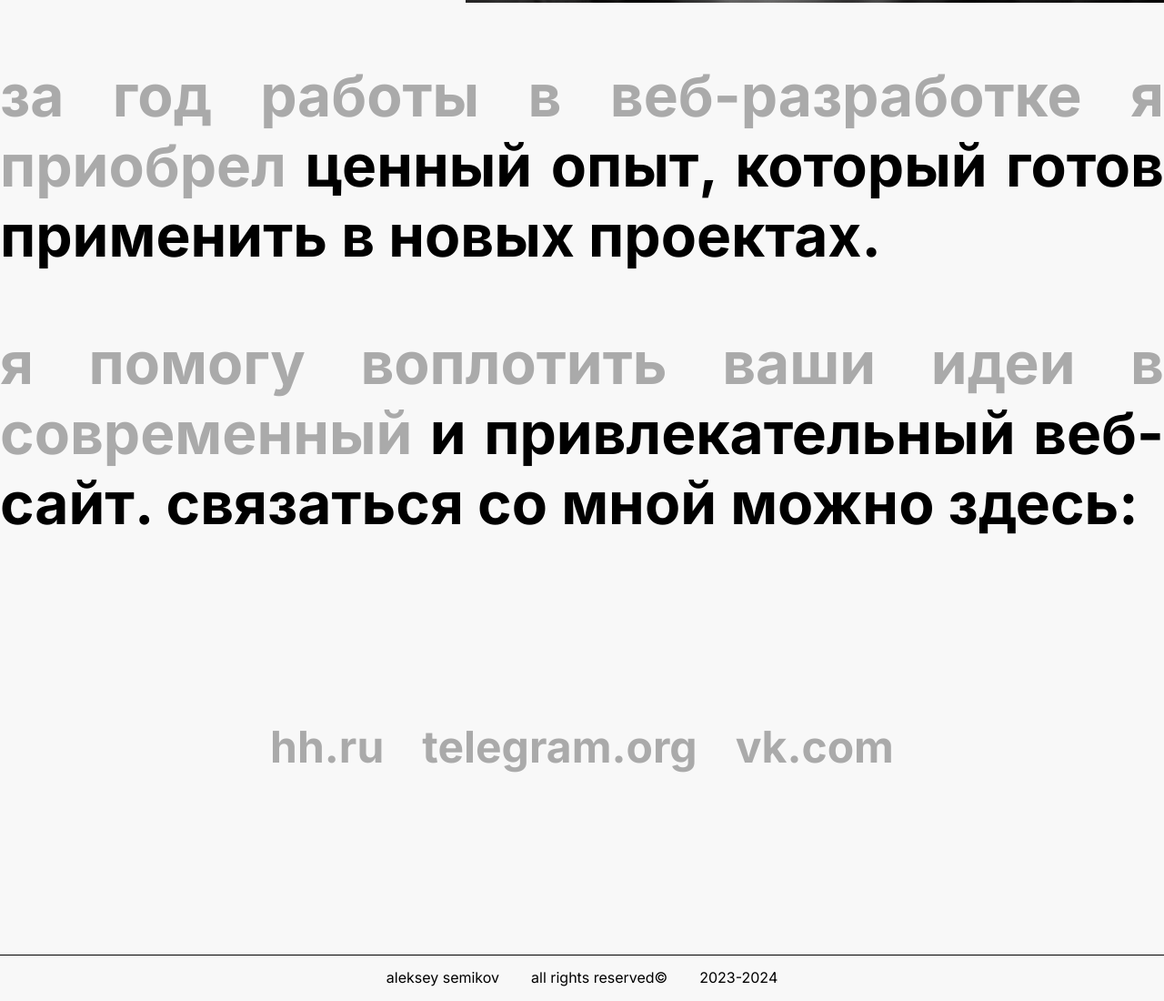
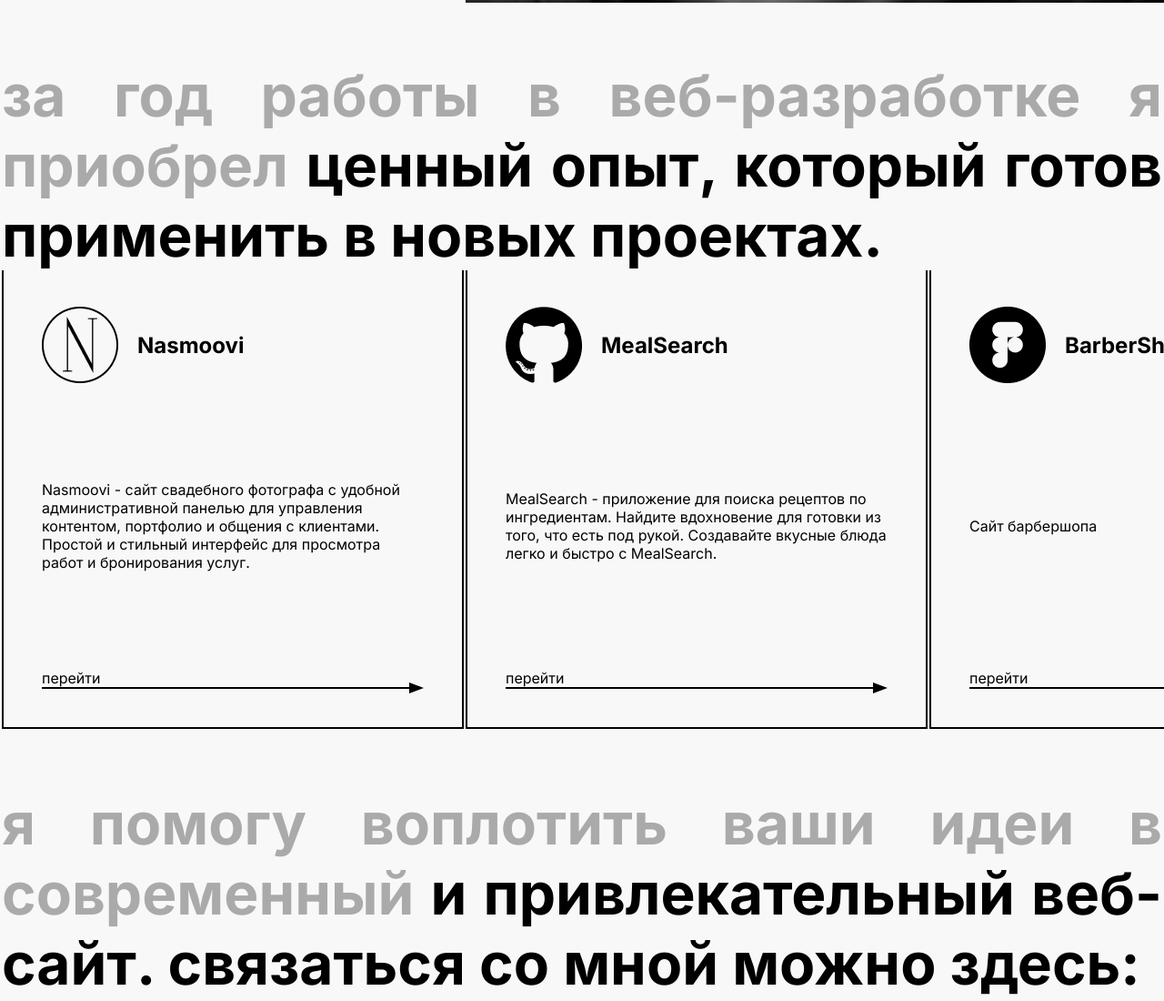
Before and after one commit to sem-a/as, a plain HTML site: page index.html in a window 1280 px wide. Shown: the part 797-1897 px from the top of the page at 91% size. Drawn offline with Linux system fonts and the light colour scheme.

Commit message:
Add files via upload

```diff
--- a/css/style.css
+++ b/css/style.css
@@ -1,6 +1,13 @@
 :root {
     --light: #e2e2e2;
     --dark: #3a3555;
+}
+body::-webkit-scrollbar {
+    width: 5px;
+    background-color: #f8f8f8;
+}
+body::-webkit-scrollbar-thumb {
+    background-color: black;
 }
 
 body {
@@ -49,6 +56,7 @@ a:hover .btn p {
 }
 
 h2.title {
+    padding: 0 2px;
     font-size: 64px;
     font-weight: 700;
     text-align: justify;
@@ -154,8 +162,71 @@ h2.welcome__subtitle {
 
 /* portfolio */
 
+.portfolio {
+    height: 100vh;
+    display: flex;
+    flex-direction: column;
+}
+.portfolio__cards {
+    display: flex;
+    flex-wrap: nowrap; /* Обеспечивает, чтобы карточки не переносились на новую строку */
+    align-items: flex-end;
+    overflow-x: auto; /* Добавляет горизонтальную прокрутку, если карточки не помещаются в контейнер */
+    gap: 2px; /* Расстояние между карточками */
+    flex-grow: 1;
+    padding: 41px 2px 2px 2px;
+}
+/*Убрать полосу прокрутки у элемента*/
+.portfolio__cards::-webkit-scrollbar {
+    width: 0;
+}
 
-
+.portfolio-card {
+    flex: 0 0 auto;
+    width: 508px;
+    height: 508px;
+    border: 2px solid black;
+    transition: all 0.5s ease 0s;
+}
+.portfolio-card:hover {
+    background-color: #e1e1e1;
+    transition: all 0.5s ease 0s;
+}
+.card-container {
+    padding: 42px;
+    height: 100%;
+    display: flex;
+    flex-direction: column;
+    justify-content: space-between;
+}
+.card-title {
+    display: flex;
+    align-items: center;
+    justify-content: flex-start;
+}
+.card-title h3 {
+    font-size: 24px;
+    font-weight: 700;
+    margin-left: 21px;
+}
+.arrow {
+    position: relative;
+    width: calc(100% - 5px);
+    height: 2px;
+    background-color: black;
+}
+.arrow::after {
+    content: "";
+    position: absolute;
+    left: 100%;
+    top: 0;
+    transform: translate(calc(-100% + 5px), calc(-50% + 1px));
+    width: 0;
+    height: 0;
+    border-top: 6px solid transparent;
+    border-bottom: 6px solid transparent;
+    border-left: 16px solid black;
+}
 /*************/
 
 /* contact */
@@ -211,45 +282,62 @@ a.contact-link:hover {
 /* darkmode */
 
 body.darkmode {
-    background-color: #1F1C2F;
+    background-color: #1f1c2f;
     transition: all 0.5s ease 0s;
 }
 body.darkmode .text {
     color: #f8f8f8;
 }
 body.darkmode h1.title {
-    color: #6854D1;
+    color: #6854d1;
 }
 body.darkmode h2.welcome__subtitle {
-    color: #6854D1;
+    color: #6854d1;
 }
 
 body.darkmode .btn {
-    border: 2px solid #6854D1;
+    border: 2px solid #6854d1;
 }
 body.darkmode .btn p {
-    background-color: #6854D1;
+    background-color: #6854d1;
 }
 
 body.darkmode h2.title {
     color: #f8f8f8;
 }
 body.darkmode h2.title span {
-    color: #6854D1;
+    color: #6854d1;
 }
 
 body.darkmode a.contact-link {
     color: #f8f8f8;
 }
 body.darkmode a.contact-link:hover {
-    color: #6854D1;
+    color: #6854d1;
 }
 
 body.darkmode .footer {
     border-top: 1px solid #f8f8f8;
 }
+body.darkmode .portfolio-card {
+    border: 2px solid #f8f8f8;
+    transition: all 0.5s ease 0s;
+}
+body.darkmode .portfolio-card:hover {
+    background-color: rgba(105, 84, 209, 0.20);
+    border: 2px solid #6854d1;
+    transition: all 0.5s ease 0s;
+}
+body.darkmode .card-title h3 {
+    color: #f8f8f8;
+}
+body.darkmode .arrow {
+    background-color: #f8f8f8;
+}
+body.darkmode .arrow::after {
+    border-left: 16px solid #f8f8f8;
+}
 /************/
-
 
 /* адаптив */
 
@@ -326,4 +414,33 @@ body.darkmode .footer {
     .footer__items {
         gap: 14px;
     }
+    .portfolio {
+        height: 100%;
+        display: flex;
+        flex-direction: column;
+    }
+    .portfolio__cards {
+        display: flex;
+        flex-direction: column;
+        align-items: center;
+        justify-content: flex-start;
+        gap: 2px; /* Расстояние между карточками */
+        padding: 41px 2px 2px 2px;
+    }
+    .portfolio-card {
+        width: calc(100vw - 4px);
+        height: calc(100vw - 4px);
+        border: 2px solid black;
+        transition: all 0.5s ease 0s;
+    }
+    .card-container {
+        padding: 21px;
+    }
+    .card-logo img {
+        width: 63px;
+        height: 63px;
+    }
+    .card-title h3 {
+        margin-left: 14px;
+    }
 }
--- /dev/null
+++ b/data/portfolio.json
@@ -0,0 +1,53 @@
+{
+    "portfolio": [
+        {
+            "id": 0,
+            "imgPath": "./img/nasmoovi.png",
+            "title": "Nasmoovi",
+            "description": "Nasmoovi - сайт свадебного фотографа с удобной административной панелью для управления контентом, портфолио и общения с клиентами. Простой и стильный интерфейс для просмотра работ и бронирования услуг.",
+            "link": "https://wed.nasmoovi.ru/"
+        },
+        {
+            "id": 1,
+            "imgPath": "./img/github.png",
+            "title": "MealSearch",
+            "description": "MealSearch - приложение для поиска рецептов по ингредиентам. Найдите вдохновение для готовки из того, что есть под рукой. Создавайте вкусные блюда легко и быстро с MealSearch.",
+            "link": "https://github.com/sem-a/meal-search"
+        },
+        {
+            "id": 2,
+            "imgPath": "./img/figma.png",
+            "title": "BarberShop",
+            "description": "Сайт барбершопа",
+            "link": "https://www.figma.com/design/aEszBmHFXUcelEjXxYj2cF/%D0%93%D1%80%D0%B8%D0%B3%D0%BE%D1%80%D0%B8%D0%B9-%D0%91%D0%B0%D1%80%D0%B1%D0%B5%D1%80%D1%88%D0%BE%D0%BF?node-id=0-1&t=8NAWMKZk6piA5FUN-1"
+        },
+        {
+            "id": 3,
+            "imgPath": "./img/github.png",
+            "title": "a1-test",
+            "description": "Тестовое задание пере собеседование на должность Frontend-разработчика",
+            "link": "https://github.com/sem-a/a1-test/tree/main"
+        },
+        {
+            "id": 4,
+            "imgPath": "./img/figma.png",
+            "title": "Blog",
+            "description": "Дизайн макет для блога",
+            "link": "https://www.figma.com/design/HMzRdLHLsxC6KaYsWp1p5b/%3C%2Fblog%3E?node-id=0-1&t=98ZQGD9mDwKuWoDd-1"
+        },
+        {
+            "id": 5,
+            "imgPath": "./img/github.png",
+            "title": "Approx",
+            "description": "Апроксимация непрерывной модели мультивибратора моделью с конечным множеством состояний. Подробнее можно прочитать в работе перейдя по ссылке",
+            "link": "https://github.com/sem-a/approx"
+        },
+        {
+            "id": 6,
+            "imgPath": "./img/github.png",
+            "title": "Beauty Courses",
+            "description": "Сайт курсов в индустрии красоты",
+            "link": "https://github.com/sem-a/beauty-courses"
+        }
+    ]
+}
--- a/index.html
+++ b/index.html
@@ -59,6 +59,9 @@
                         проектах.</span
                     >
                 </h2>
+                <div class="portfolio__cards">
+
+                </div>
             </div>
             <div class="contact" id="contact">
                 <h2 class="title">
--- a/js/script.js
+++ b/js/script.js
@@ -1,31 +1,92 @@
 const darkModeIsActive = () => {
     const flag = document.querySelector("#darkmodeButton");
     const body = document.querySelector("body");
+    const text = document.querySelector(".darkmode-text");
 
     if (flag.checked) {
-        console.log('убран')
         body.classList.remove("darkmode");
+        text.innerHTML = "Нужна темная тема?";
     } else {
         body.classList.add("darkmode");
+        text.innerHTML = "Нужна светлая тема?";
     }
 };
 
-const darkmodeButton = document.querySelector('#darkmodeButtonContainer');
+const createPortfolioCard = (data) => {
+    const cardsContainer = document.querySelector('.portfolio__cards');
 
-darkmodeButton.addEventListener('click', darkModeIsActive);
+    const portfolioCard = document.createElement('div');
+    portfolioCard.className = 'portfolio-card';
+
+    const cardContainer = document.createElement('div');
+    cardContainer.className = 'card-container';
+
+    const cardTitle = document.createElement('div');
+    cardTitle.className = 'card-title';
+
+    const cardLogo = document.createElement('div');
+    cardLogo.className = 'card-logo';
+    const logoImg = document.createElement('img');
+    logoImg.src = data.imgPath;
+    cardLogo.appendChild(logoImg);
+
+    const cardTitleText = document.createElement('h3');
+    cardTitleText.textContent = data.title;
+    cardTitle.appendChild(cardLogo);
+    cardTitle.appendChild(cardTitleText);
+
+    const cardDescription = document.createElement('div');
+    cardDescription.className = 'card-description';
+    const descriptionText = document.createElement('p');
+    descriptionText.className = 'text';
+    descriptionText.textContent = data.description;
+    cardDescription.appendChild(descriptionText);
+
+    const cardLink = document.createElement('div');
+    cardLink.className = 'card-link';
+    const linkText = document.createElement('p');
+    linkText.className = 'text';
+    linkText.textContent = 'перейти';
+    const arrowDiv = document.createElement('div');
+    arrowDiv.className = 'arrow';
+    cardLink.appendChild(linkText);
+    cardLink.appendChild(arrowDiv);
+
+    // Добавление элементов в контейнер
+    cardContainer.appendChild(cardTitle);
+    cardContainer.appendChild(cardDescription);
+    cardContainer.appendChild(cardLink);
+    portfolioCard.appendChild(cardContainer);
+
+    // Добавление карточки в тело документа
+    cardsContainer.appendChild(portfolioCard);
+    console.log(data)
+}
+
+const data = fetch('../data/portfolio.json')
+    .then((response) => response.json())
+    .then((json) => {
+        for (let i = 0; i < json.portfolio.length; i++) {
+            createPortfolioCard(json.portfolio[i]);
+        }
+    });
+
+const darkmodeButton = document.querySelector("#darkmodeButtonContainer");
+
+darkmodeButton.addEventListener("click", darkModeIsActive);
 
 // плавная прокрутка до якоря
-const anchors = document.querySelectorAll('a[href*="#"]')
+const anchors = document.querySelectorAll('a[href*="#"]');
 
 for (let anchor of anchors) {
-  anchor.addEventListener('click', function (e) {
-    e.preventDefault()
+    anchor.addEventListener("click", function (e) {
+        e.preventDefault();
 
-    const blockID = anchor.getAttribute('href').substr(1)
+        const blockID = anchor.getAttribute("href").substr(1);
 
-    document.getElementById(blockID).scrollIntoView({
-      behavior: 'smooth',
-      block: 'start'
-    })
-  })
+        document.getElementById(blockID).scrollIntoView({
+            behavior: "smooth",
+            block: "start",
+        });
+    });
 }
```
Also changed, not shown: img/figma.png (added), img/github.png (added), img/nasmoovi.png (added).
